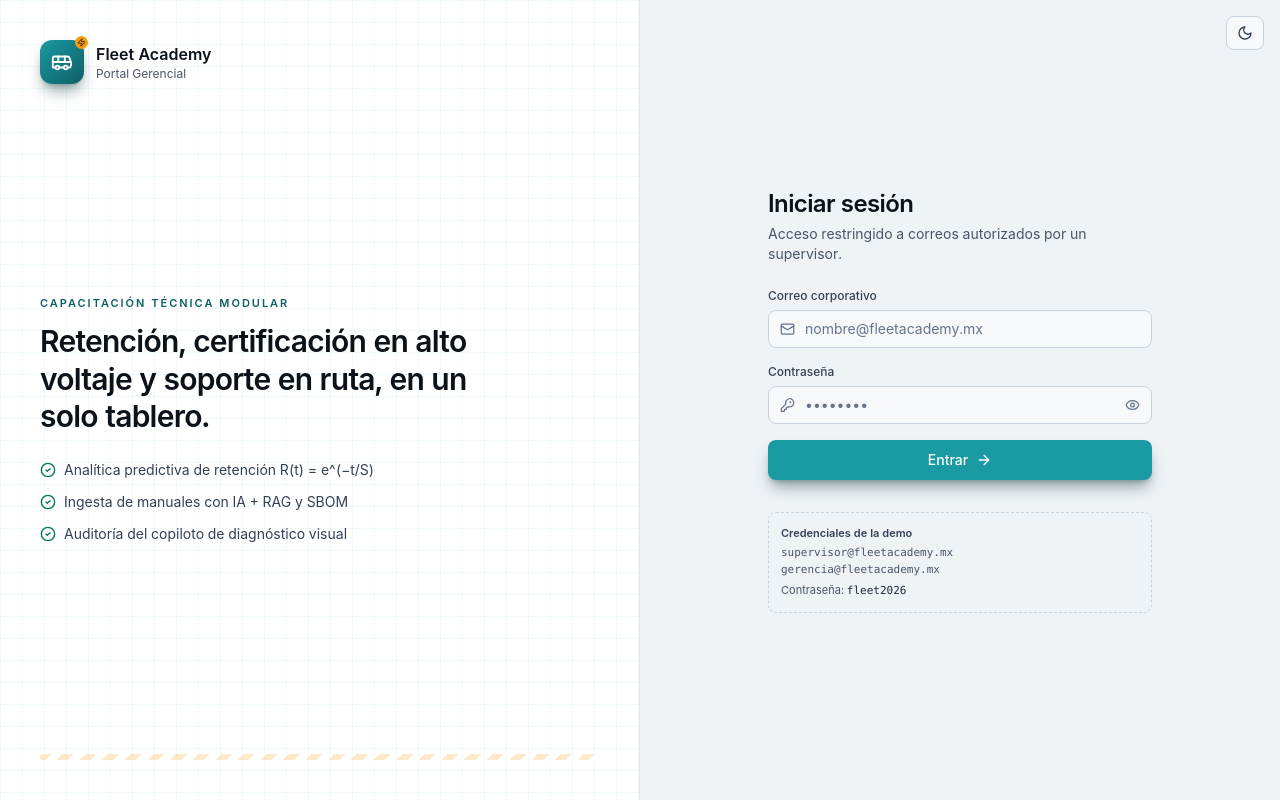
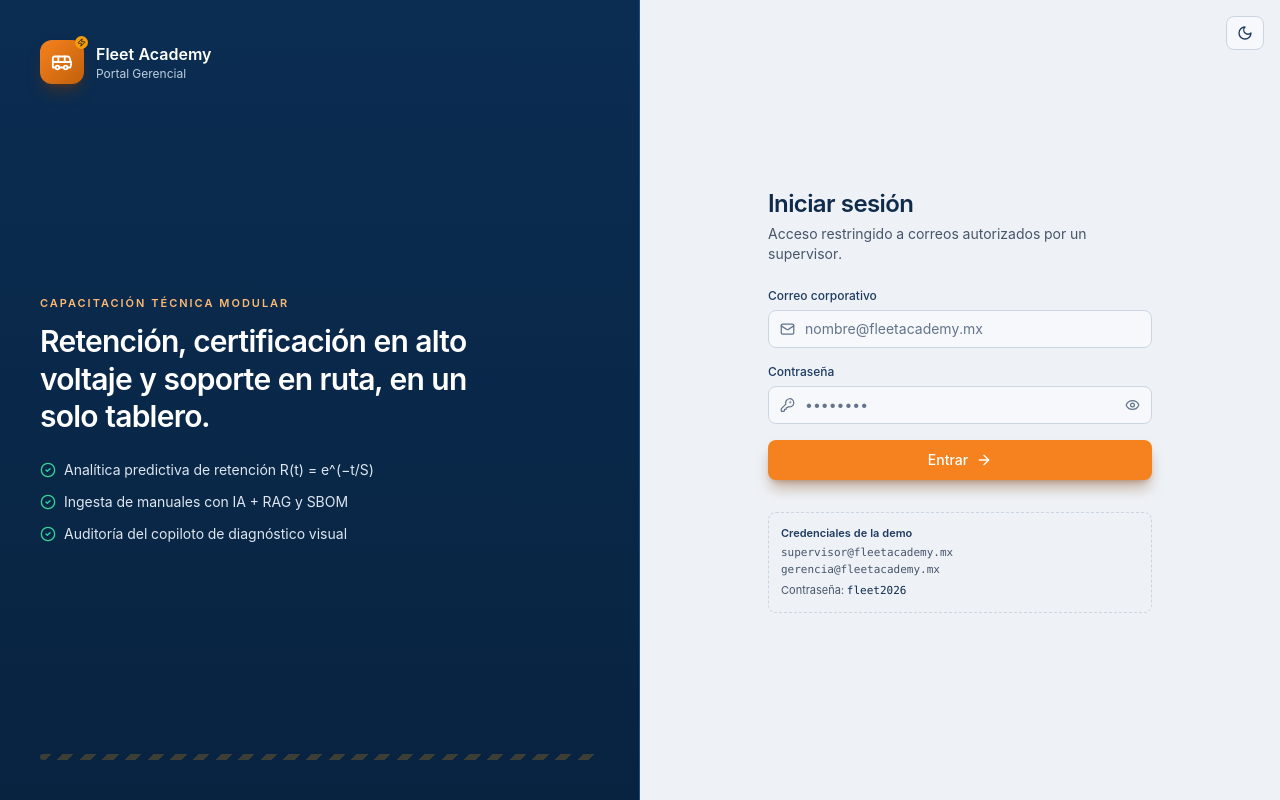
Before and after one commit to 121074-fani/SmartMecanic, a React (Vite) app: page / in a window 1280 px wide. Built offline with nearby package versions, Linux system fonts and the light colour scheme; no server answers.

Commit message:
Cambio de colores para el supervisor

```diff
--- a/src/App.tsx
+++ b/src/App.tsx
@@ -169,7 +169,7 @@ export default function App() {
         onLogout={logout}
       />
       <div className="min-w-0 flex-1">
-        <header className="sticky top-0 z-30 flex items-center gap-2 border-b border-base-700 bg-base-950/85 px-4 py-3 backdrop-blur sm:gap-4 lg:px-8">
+        <header className="nav-navy sticky top-0 z-30 flex items-center gap-2 border-b border-base-700 bg-base-950/85 px-4 py-3 backdrop-blur sm:gap-4 lg:px-8">
           <button onClick={() => setNavOpen(true)} className="rounded-lg p-2 text-slate-300 hover:bg-base-800 lg:hidden" aria-label="Abrir menú">
             <Menu size={20} />
           </button>
--- a/src/components/Sidebar.tsx
+++ b/src/components/Sidebar.tsx
@@ -34,7 +34,7 @@ export default function Sidebar({
     <>
       {open && <div className="fixed inset-0 z-40 bg-base-950/60 backdrop-blur-[2px] lg:hidden" onClick={onClose} />}
       <aside
-        className={`fixed inset-y-0 left-0 z-50 flex w-72 shrink-0 flex-col border-r border-base-700 bg-base-900 transition-transform duration-200 lg:sticky lg:top-0 lg:z-auto lg:h-screen lg:w-64 lg:translate-x-0 ${
+        className={`nav-navy fixed inset-y-0 left-0 z-50 flex w-72 shrink-0 flex-col border-r border-base-700 bg-base-900 transition-transform duration-200 lg:sticky lg:top-0 lg:z-auto lg:h-screen lg:w-64 lg:translate-x-0 ${
           open ? 'translate-x-0 shadow-2xl' : '-translate-x-full'
         }`}
       >
--- a/src/components/TechnicianDrawer.tsx
+++ b/src/components/TechnicianDrawer.tsx
@@ -198,7 +198,7 @@ export default function TechnicianDrawer({
                     content={<ChartTooltip labelFormatter={(l) => `Día ${l} · ${dayToDate(Number(l))}`} valueSuffix=" %" />}
                   />
                   <ReferenceLine y={PASS_THRESHOLD} stroke="#f59e0b" strokeDasharray="5 4" strokeOpacity={0.6} />
-                  <ReferenceLine x={tech.currentDay} stroke="#3fb8c0" strokeOpacity={0.5} label={{ value: 'Hoy', fill: '#7fd3d8', fontSize: 10, position: 'insideTopRight' }} />
+                  <ReferenceLine x={tech.currentDay} stroke="#f5821f" strokeOpacity={0.6} label={{ value: 'Hoy', fill: '#f5821f', fontSize: 10, position: 'insideTopRight' }} />
                   <Line dataKey="real" name="Retención" stroke={SERIES.s1} strokeWidth={2} dot={false} isAnimationActive={CHART_ANIM} animationDuration={700} />
                   <Line dataKey="proyeccion" name="Proyección" stroke={SERIES.s1} strokeOpacity={0.7} strokeDasharray="4 4" strokeWidth={2} dot={false} isAnimationActive={false} />
                   {exams.map((e) => (
--- a/src/index.css
+++ b/src/index.css
@@ -2,43 +2,67 @@
 @tailwind components;
 @tailwind utilities;
 
-/* ── Tokens de tema (canales RGB para soportar opacidad /xx de Tailwind) ── */
+/* ── Tokens de tema (canales RGB para soportar opacidad /xx de Tailwind) ──
+   Paleta alineada con "Técnicos del Mañana": azul marino #0b2d52, acento naranja #f5821f,
+   fondo #eef2f7, tarjetas blancas y texto #0f2a4a. El modo oscuro usa la misma familia de azul marino. */
 :root {
   color-scheme: dark;
   --fg: 255 255 255;
-  --base-950: 7 12 18;
-  --base-900: 11 18 26;
-  --base-850: 15 24 33;
-  --base-800: 17 26 36;
-  --base-700: 26 38 51;
-  --base-600: 36 52 68;
-  --base-500: 52 73 94;
+  --base-950: 6 24 44;
+  --base-900: 8 32 58;
+  --base-850: 10 38 68;
+  --base-800: 12 43 76;
+  --base-700: 25 62 102;
+  --base-600: 38 80 125;
+  --base-500: 64 104 148;
   --slate-100: 241 245 249;
   --slate-200: 226 232 240;
   --slate-300: 203 213 225;
-  --slate-400: 148 163 184;
-  --slate-500: 100 116 139;
-  --slate-600: 71 85 105;
-  --scroll-thumb: #243444;
+  --slate-400: 160 178 200;
+  --slate-500: 120 141 168;
+  --slate-600: 84 106 135;
+  --scroll-thumb: #1e4470;
 }
 html.light {
   color-scheme: light;
-  --fg: 11 18 26;
-  --base-950: 240 243 246;
-  --base-900: 255 255 255;
-  --base-850: 246 248 250;
+  --fg: 15 42 74;            /* --text */
+  --base-950: 238 242 247;   /* --bg */
+  --base-900: 255 255 255;   /* --card */
+  --base-850: 246 248 251;   /* --bg2 */
   --base-800: 255 255 255;
-  --base-700: 223 229 236;
-  --base-600: 200 210 220;
-  --base-500: 150 165 180;
-  --slate-100: 15 23 42;
-  --slate-200: 30 41 59;
-  --slate-300: 51 65 85;
+  --base-700: 226 232 240;   /* --line */
+  --base-600: 203 213 225;
+  --base-500: 148 163 184;
+  --slate-100: 11 45 82;     /* --navy */
+  --slate-200: 15 42 74;     /* --text */
+  --slate-300: 30 58 95;
   --slate-400: 71 85 105;
-  --slate-500: 100 116 139;
+  --slate-500: 100 116 139;  /* --muted */
   --slate-600: 148 163 184;
-  --scroll-thumb: #c8d2dc;
+  --scroll-thumb: #cbd5e1;
 }
+
+/* Barra lateral y barra superior: siempre azul marino con texto claro, como en la app del técnico.
+   Se redefinen los tokens solo dentro de estos contenedores (en ambos modos). */
+.nav-navy {
+  --fg: 255 255 255;
+  --base-950: 11 45 82;
+  --base-900: 11 45 82;
+  --base-850: 18 62 110;
+  --base-800: 18 62 110;
+  --base-700: 32 78 128;
+  --base-600: 52 98 150;
+  --base-500: 80 122 170;
+  --slate-100: 255 255 255;
+  --slate-200: 241 245 249;
+  --slate-300: 222 230 240;
+  --slate-400: 190 205 222;
+  --slate-500: 160 180 204;
+  --slate-600: 120 145 175;
+  color-scheme: dark;
+}
+aside.nav-navy, .nav-navy.nav-gradient { background: linear-gradient(180deg, #0b2d52, #082340); }
+header.nav-navy { background: #0b2d52; box-shadow: 0 2px 10px rgba(11, 45, 82, 0.18); border-color: transparent; }
 
 body { @apply bg-base-950 text-slate-200 antialiased transition-colors duration-300; font-feature-settings: 'tnum' 1; }
 
@@ -57,13 +81,18 @@ body { @apply bg-base-950 text-slate-200 antialiased transition-colors duration-
 }
 
 /* ── Modo claro: los acentos claros (pensados para fondo oscuro) se oscurecen para mantener contraste ── */
-html.light .card { box-shadow: 0 1px 2px rgba(15, 23, 42, 0.06); }
-html.light :is(.text-petrol-200, .text-petrol-300, .text-petrol-400) { color: #0f5e65; }
+html.light .card { box-shadow: 0 1px 2px rgba(15, 42, 74, 0.06), 0 6px 20px -8px rgba(15, 42, 74, 0.12); }   /* --shadow de la app del técnico */
+html.light :is(.text-petrol-200, .text-petrol-300, .text-petrol-400) { color: #c2600a; }
 html.light :is(.text-amber-100\/90, .text-amber-200, .text-amber-300, .text-amber-400) { color: #b45309; }
 html.light :is(.text-emerald-200, .text-emerald-300, .text-emerald-400) { color: #047857; }
 html.light :is(.text-sky-300) { color: #0369a1; }
 html.light :is(.text-red-300, .text-red-400) { color: #b91c1c; }
 html.light :is(.text-violet-300) { color: #6d28d9; }
+/* dentro de las barras azul marino los acentos se mantienen claros (en ambos modos) */
+html.light .nav-navy :is(.text-petrol-200, .text-petrol-300, .text-petrol-400) { color: #fdba74; }
+html.light .nav-navy :is(.text-emerald-300, .text-emerald-400) { color: #34d399; }
+html.light .nav-navy :is(.text-amber-300, .text-amber-400) { color: #fbbf24; }
+html.light .nav-navy :is(.text-red-400) { color: #f87171; }
 
 /* scrollbars */
 ::-webkit-scrollbar { width: 10px; height: 10px; }
@@ -71,8 +100,8 @@ html.light :is(.text-violet-300) { color: #6d28d9; }
 ::-webkit-scrollbar-track { background: transparent; }
 
 .grid-bg {
-  background-image: linear-gradient(rgba(63,184,192,0.07) 1px, transparent 1px),
-    linear-gradient(90deg, rgba(63,184,192,0.07) 1px, transparent 1px);
+  background-image: linear-gradient(rgba(100,140,190,0.10) 1px, transparent 1px),
+    linear-gradient(90deg, rgba(100,140,190,0.10) 1px, transparent 1px);
   background-size: 22px 22px;
 }
 .hazard-stripe {
--- a/src/lib/theme.tsx
+++ b/src/lib/theme.tsx
@@ -10,7 +10,7 @@ const readTheme = (): Theme => {
   } catch {
     /* almacenamiento no disponible */
   }
-  return window.matchMedia?.('(prefers-color-scheme: light)').matches ? 'light' : 'dark';
+  return 'light';
 };
 
 const ThemeCtx = createContext<{ theme: Theme; toggle: () => void }>({ theme: 'dark', toggle: () => {} });
@@ -32,8 +32,8 @@ export const useTheme = () => useContext(ThemeCtx);
 
 /** Colores de series validados (CVD + contraste) para cada superficie. */
 const CHART = {
-  dark: { s1: '#3987e5', s2: '#d95926', s3: '#199e70', grid: '#1f2d3b', axis: '#7b8a9a', surface: '#111a24', cursor: '#3fb8c0' },
-  light: { s1: '#2a78d6', s2: '#eb6834', s3: '#199e70', grid: '#e3e8ee', axis: '#64748b', surface: '#ffffff', cursor: '#137b83' },
+  dark: { s1: '#3987e5', s2: '#f5821f', s3: '#199e70', grid: '#1b3a5e', axis: '#8ea3bd', surface: '#0c2b4c', cursor: '#f5821f' },
+  light: { s1: '#2563eb', s2: '#f5821f', s3: '#16a34a', grid: '#e2e8f0', axis: '#64748b', surface: '#ffffff', cursor: '#c2600a' },
 };
 
 export const useChartColors = () => CHART[useTheme().theme];
--- a/src/views/ExecutiveView.tsx
+++ b/src/views/ExecutiveView.tsx
@@ -165,7 +165,7 @@ export default function ExecutiveView({
                 />
                 <ReferenceLine y={PASS_THRESHOLD} stroke="#f59e0b" strokeDasharray="5 4" strokeOpacity={0.7} />
                 {[15, 30, 45, 60].map((d) => (
-                  <ReferenceLine key={d} x={d} stroke="#2a3b4c" strokeDasharray="2 4" />
+                  <ReferenceLine key={d} x={d} stroke="rgba(100,116,139,0.45)" strokeDasharray="2 4" />
                 ))}
                 {RETENTION_COHORTS.map((c, i) => (
                   <Line
@@ -242,7 +242,7 @@ export default function ExecutiveView({
                   tickFormatter={(v: string) => SHORT_CAT[v] ?? v}
                 />
                 <YAxis tick={{ fill: SERIES.axis, fontSize: 11 }} axisLine={false} tickLine={false} />
-                <Tooltip cursor={{ fill: 'rgba(63,184,192,0.06)' }} content={<ChartTooltip valueSuffix=" fallos" />} />
+                <Tooltip cursor={{ fill: 'rgba(245,130,31,0.08)' }} content={<ChartTooltip valueSuffix=" fallos" />} />
                 <Bar isAnimationActive={CHART_ANIM} dataKey="Taller" stackId="e" fill={SERIES.s1} stroke={SERIES.surface} strokeWidth={2} radius={[0, 0, 4, 4]} />
                 <Bar isAnimationActive={CHART_ANIM} dataKey="Rescate en Ruta" stackId="e" fill={SERIES.s2} stroke={SERIES.surface} strokeWidth={2} radius={[4, 4, 0, 0]} />
               </BarChart>
--- a/src/views/LoginView.tsx
+++ b/src/views/LoginView.tsx
@@ -51,7 +51,7 @@ export default function LoginView({ onLogin }: { onLogin: (s: Session) => void }
   return (
     <div className="grid min-h-screen lg:grid-cols-2">
       {/* Panel de marca */}
-      <div className="grid-bg relative hidden flex-col justify-between overflow-hidden border-r border-base-700 bg-base-900 p-10 lg:flex">
+      <div className="nav-navy nav-gradient relative hidden flex-col justify-between overflow-hidden border-r border-base-700 bg-base-900 p-10 lg:flex">
         <div className="flex items-center gap-3">
           <div className="relative grid h-11 w-11 place-items-center rounded-xl bg-gradient-to-br from-petrol-500 to-petrol-700 shadow-lg shadow-petrol-900/40">
             <Bus size={22} className="text-white" />
--- a/tailwind.config.js
+++ b/tailwind.config.js
@@ -10,7 +10,10 @@ export default {
         base: { 950: v('base-950'), 900: v('base-900'), 850: v('base-850'), 800: v('base-800'), 700: v('base-700'), 600: v('base-600'), 500: v('base-500') },
         // los tonos de texto neutros se invierten en modo claro
         slate: { 100: v('slate-100'), 200: v('slate-200'), 300: v('slate-300'), 400: v('slate-400'), 500: v('slate-500'), 600: v('slate-600'), 950: '#020617' },
-        petrol: { 300: '#7fd3d8', 400: '#3fb8c0', 500: '#1a9aa3', 600: '#137b83', 700: '#0f5e65', 900: '#0a3438' },
+        // acento de la marca: el naranja de "Técnicos del Mañana" (--accent #f5821f); se conserva el nombre de la escala
+        petrol: { 300: '#fdba74', 400: '#fb9a45', 500: '#f5821f', 600: '#e8740f', 700: '#c2600a', 900: '#7c3a06' },
+        // azul marino de la app del técnico (--navy / --navy2)
+        navy: { 700: '#123e6e', 800: '#0b2d52', 900: '#082340' },
       },
       fontFamily: {
         sans: ['Inter', 'Segoe UI', 'system-ui', 'sans-serif'],
```
Also changed, not shown: src/components/ui.tsx (+5 -5 lines), index.html (line endings or trailing spaces), 4 other files (tests, documents, lock files or other folders).
